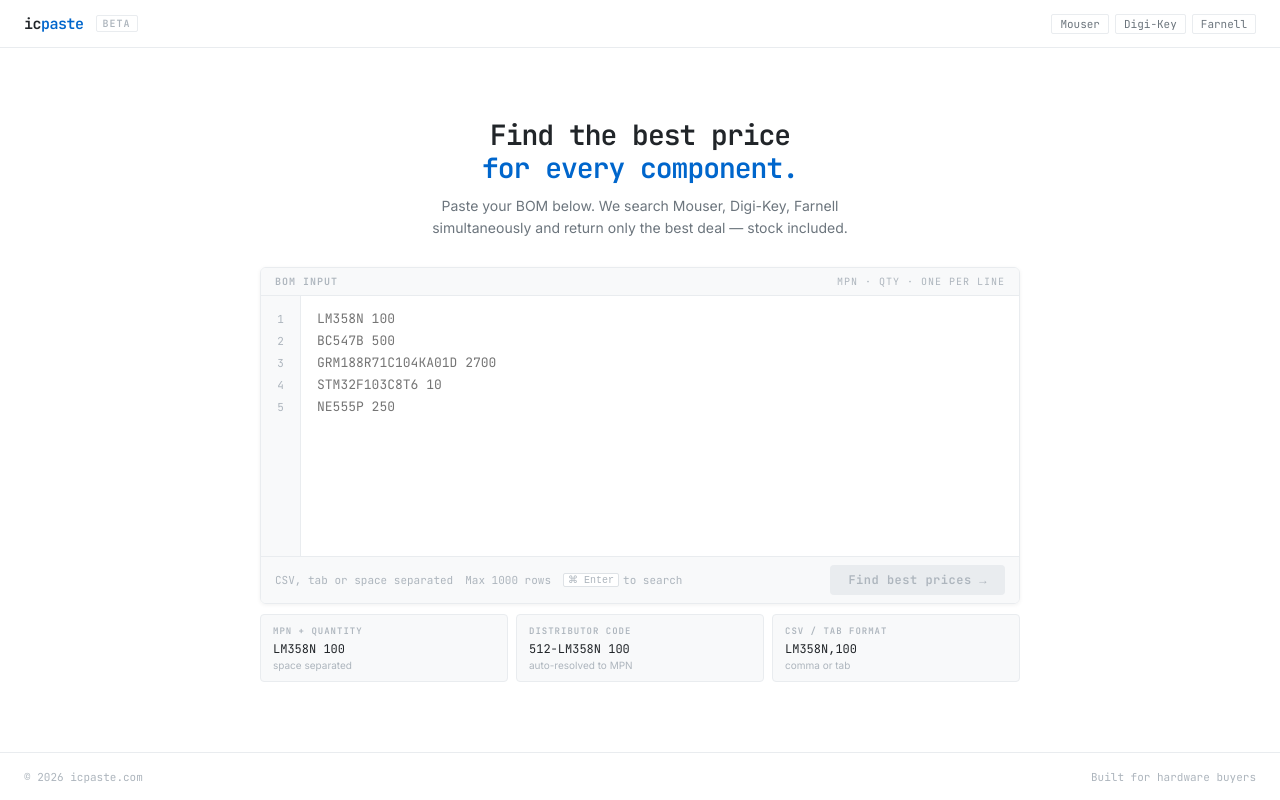
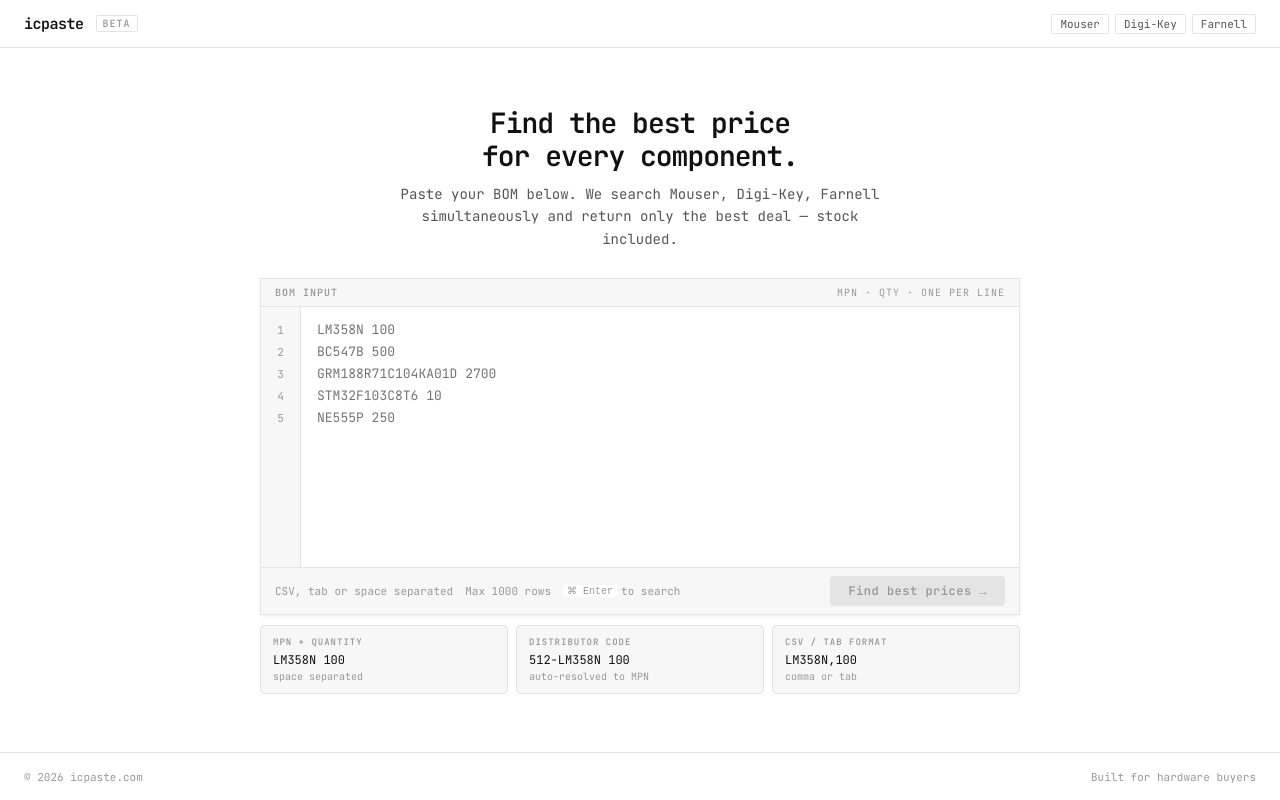
Before and after one commit to Keytala/icpaste, a Next.js app in the folder src/: page / in a window 1280 px wide. Built offline with nearby package versions, Linux system fonts and the light colour scheme.

Commit message:
Update globals.css

```diff
--- a/src/app/globals.css
+++ b/src/app/globals.css
@@ -1,55 +1,46 @@
-@import url('https://fonts.googleapis.com/css2?family=JetBrains+Mono:wght@400;500;600&family=Inter:wght@400;500;600;700&display=swap');
+@import url('https://fonts.googleapis.com/css2?family=JetBrains+Mono:wght@400;500;600&display=swap');
 
 *, *::before, *::after { box-sizing: border-box; margin: 0; padding: 0; }
 
 :root {
-  --bg:       #ffffff;
-  --surface:  #f8f9fa;
-  --border:   #e9ecef;
-  --border-2: #dee2e6;
-  --fg:       #212529;
-  --fg-2:     #6c757d;
-  --fg-3:     #adb5bd;
-  --brand:    #0066cc;
-  --brand-fg: #ffffff;
-  --green:    #198754;
-  --red:      #dc3545;
-  --amber:    #fd7e14;
-  --violet:   #6f42c1;
-  --font:     'JetBrains Mono', 'Courier New', monospace;
-  --sans:     'Inter', system-ui, sans-serif;
-  --radius:   4px;
-  --radius-lg: 6px;
+  --font:    'JetBrains Mono', 'Courier New', monospace;
+  --bg:      #ffffff;
+  --surface: #f7f7f7;
+  --border:  #e4e4e4;
+  --fg:      #111111;
+  --fg-2:    #555555;
+  --fg-3:    #999999;
+  --brand:   #111111;
+  --brand-fg:#ffffff;
+  --green:   #16a34a;
+  --red:     #dc2626;
+  --amber:   #d97706;
+  --radius:  4px;
+  --max-w:   860px;
 }
 
-html {
-  font-family: var(--sans);
-  font-size: 14px;
-  -webkit-font-smoothing: antialiased;
-}
+html { font-family: var(--font); font-size: 13px; }
 
 body {
   background: var(--bg);
   color: var(--fg);
+  -webkit-font-smoothing: antialiased;
   min-height: 100vh;
 }
 
-::selection { background: #cce5ff; color: #004085; }
+a { color: inherit; text-decoration: none; }
+
+::selection { background: #111; color: #fff; }
 
 ::-webkit-scrollbar       { width: 4px; height: 4px; }
 ::-webkit-scrollbar-track { background: transparent; }
-::-webkit-scrollbar-thumb { background: var(--border-2); border-radius: 99px; }
+::-webkit-scrollbar-thumb { background: #ddd; border-radius: 99px; }
 
 @keyframes fadeUp {
   from { opacity: 0; transform: translateY(4px); }
   to   { opacity: 1; transform: translateY(0); }
 }
-
 @keyframes spin { to { transform: rotate(360deg); } }
-
-@keyframes pulse {
-  0%, 100% { opacity: 1; }
-  50%       { opacity: 0.3; }
-}
+@keyframes blink { 0%,100% { opacity: 1; } 50% { opacity: 0; } }
 
 .fade-up { animation: fadeUp 0.2s ease forwards; }
```
